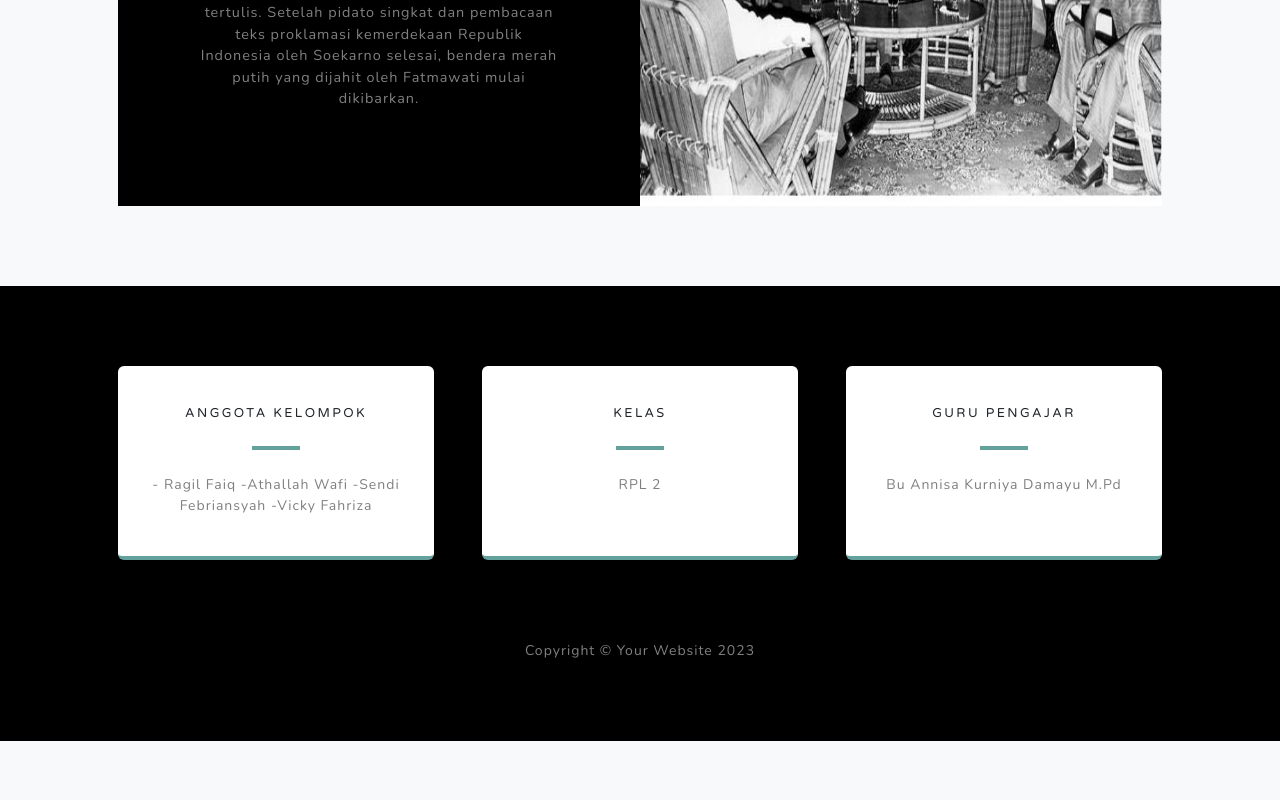
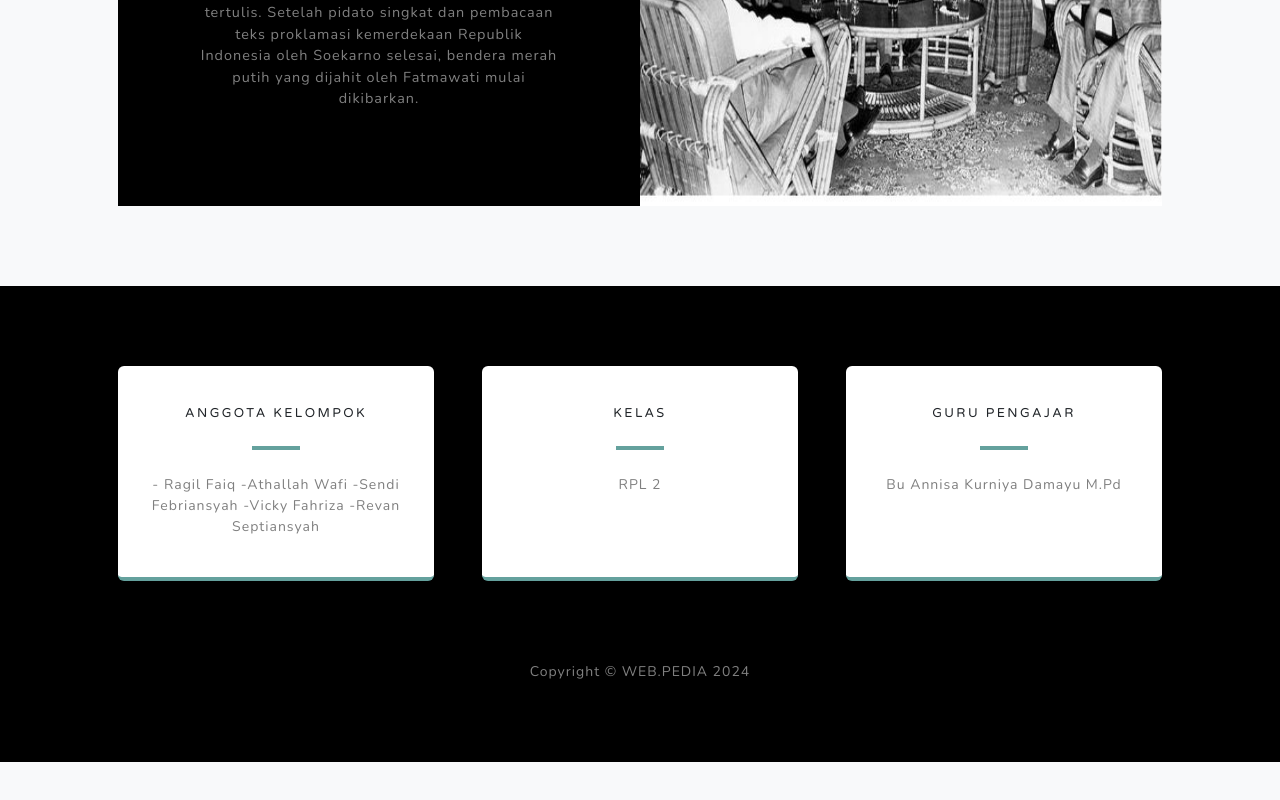
Before and after one commit to Faikq/Rengasdengklok, a plain HTML site: page index.html in a window 1280 px wide. Shown: the part 3048-3848 px from the top of the page. Drawn offline with nearby package versions, Linux system fonts and the light colour scheme; files whose address does not match are found by name.

Commit message:
index.html

```diff
--- a/index.html
+++ b/index.html
@@ -117,7 +117,7 @@
                             <div class="card-body text-center">
                                 <h4 class="text-uppercase m-0">Anggota Kelompok</h4>
                                 <hr class="my-4 mx-auto" />
-                                <div class="small text-black-50">- Ragil Faiq -Athallah Wafi -Sendi Febriansyah -Vicky Fahriza</div>
+                                <div class="small text-black-50">- Ragil Faiq -Athallah Wafi -Sendi Febriansyah -Vicky Fahriza -Revan Septiansyah</div>
                             </div>
                         </div>
                     </div>
@@ -143,7 +143,7 @@
             </div>
         </section>
         <!-- Footer-->
-        <footer class="footer bg-black small text-center text-white-50"><div class="container px-4 px-lg-5">Copyright &copy; Your Website 2023</div></footer>
+        <footer class="footer bg-black small text-center text-white-50"><div class="container px-4 px-lg-5">Copyright &copy; WEB.PEDIA 2024</div></footer>
         <!-- Bootstrap core JS-->
         <script src="https://cdn.jsdelivr.net/npm/bootstrap@5.2.3/dist/js/bootstrap.bundle.min.js"></script>
         <!-- Core theme JS-->
```
